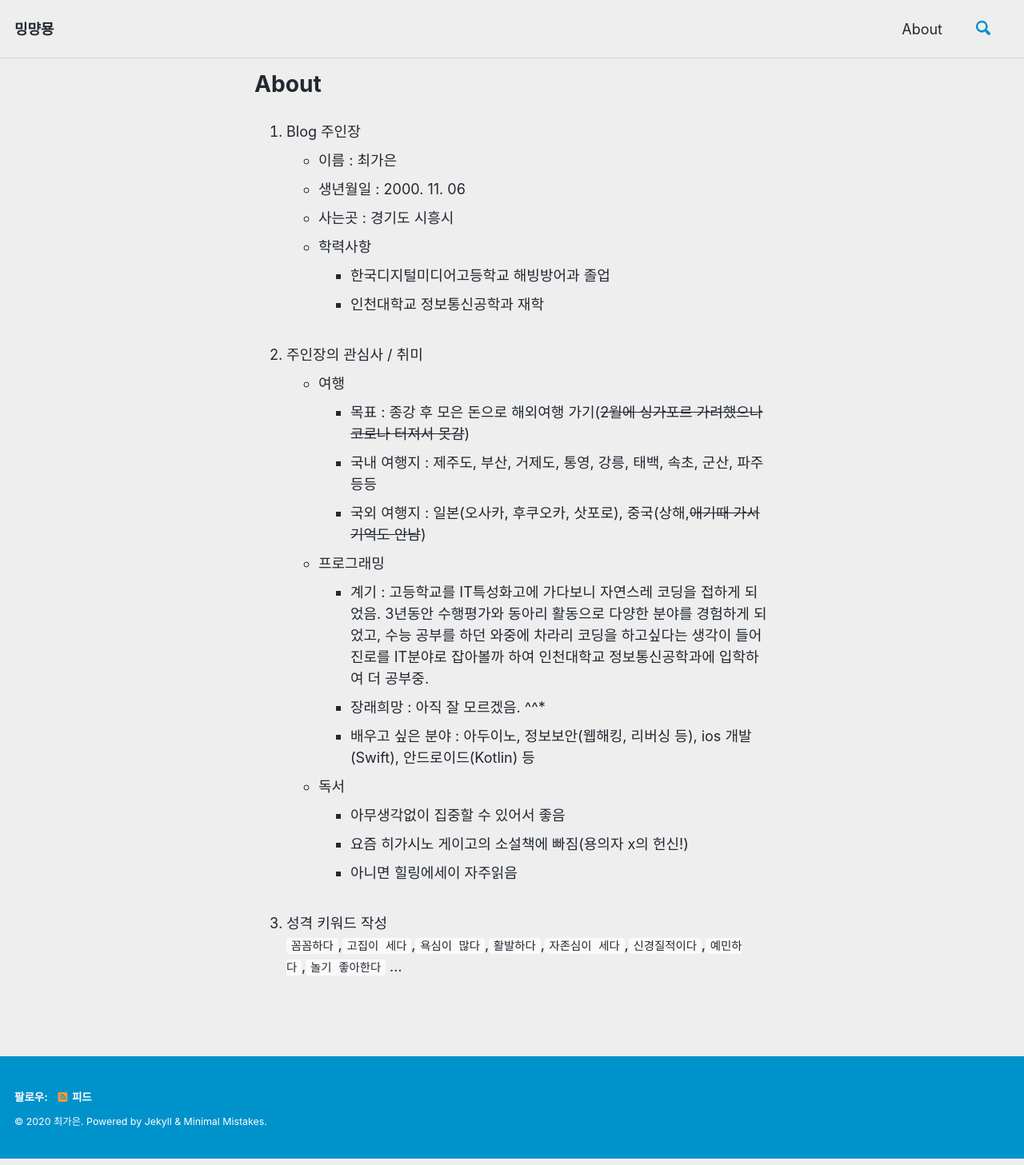
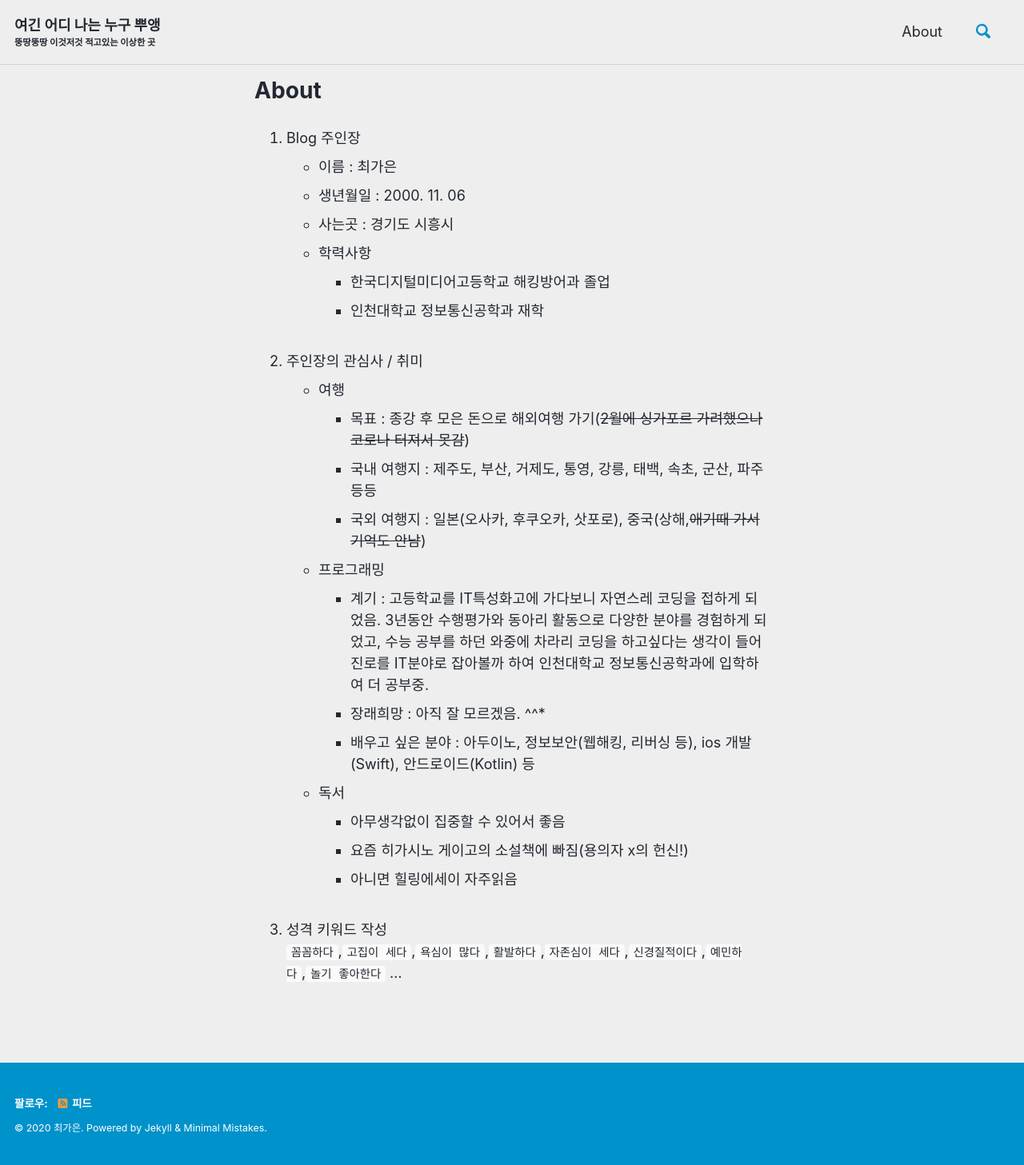
Before and after one commit to gaeunchoi/gaeunchoi.github.io, a Jekyll site: the page built from about.markdown, in a window 1280 px wide. Shown: the whole page at 80% size. Built offline with Jekyll 4.4.1, drawn with Linux system fonts in a browser that asks for light colours; cached includes are drawn as plain includes; nearby versions of some CDN libraries.

Commit message:
config_yml 수정

```diff
--- a/_config.yml
+++ b/_config.yml
@@ -16,9 +16,9 @@
 
 # Site Settings
 locale                   : "ko-KR"
-title                    : "밍먕묭"
+title                    : "여긴 어디 나는 누구 뿌앵"
 title_separator          : "-"
-subtitle                 : # site tagline that appears below site title in masthead
+subtitle                 : 뚱땅뚱땅 이것저것 적고있는 이상한 곳 # site tagline that appears below site title in masthead
 name                     : "최가은"
 description              : "컴퓨터 알고리즘"
 url                      : https://gaeunchoi.github.io # the base hostname & protocol for your site e.g. "https://mmistakes.github.io"
@@ -94,8 +94,8 @@
 # Site Author
 author:
   name             : "최가은"
-  avatar           : # path of avatar image, e.g. "/assets/images/bio-photo.jpg"
-  bio              : "배우고 있는, 곧 프로그래머 :-D"
+  avatar           : /assets/images/img.jpg # path of avatar image, e.g. "/assets/images/bio-photo.jpg"
+  bio              : "성장중인 코린이 -"
   location         : "Siheung, South Korea"
   email            : "gaeun1884@naver.com"
   links:
--- a/about.markdown
+++ b/about.markdown
@@ -9,7 +9,7 @@ permalink: /about/
    - 생년월일 : 2000. 11. 06
    - 사는곳 : 경기도 시흥시
    - 학력사항
-        * 한국디지털미디어고등학교 해빙방어과 졸업
+        * 한국디지털미디어고등학교 해킹방어과 졸업
         * 인천대학교 정보통신공학과 재학
 <br/><br/>
 
```
Also changed, not shown: assets/images/img.jpg (added).
